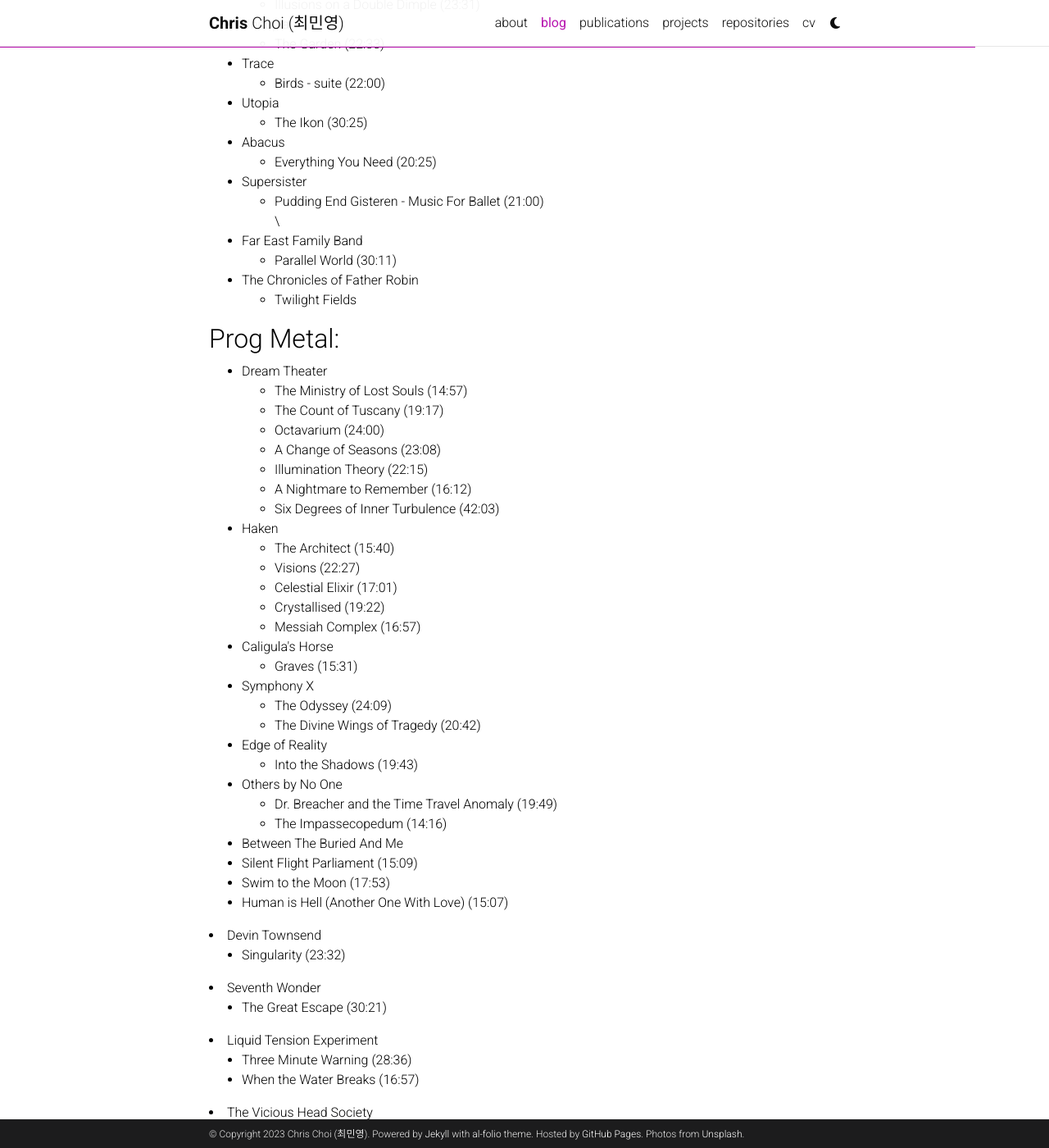
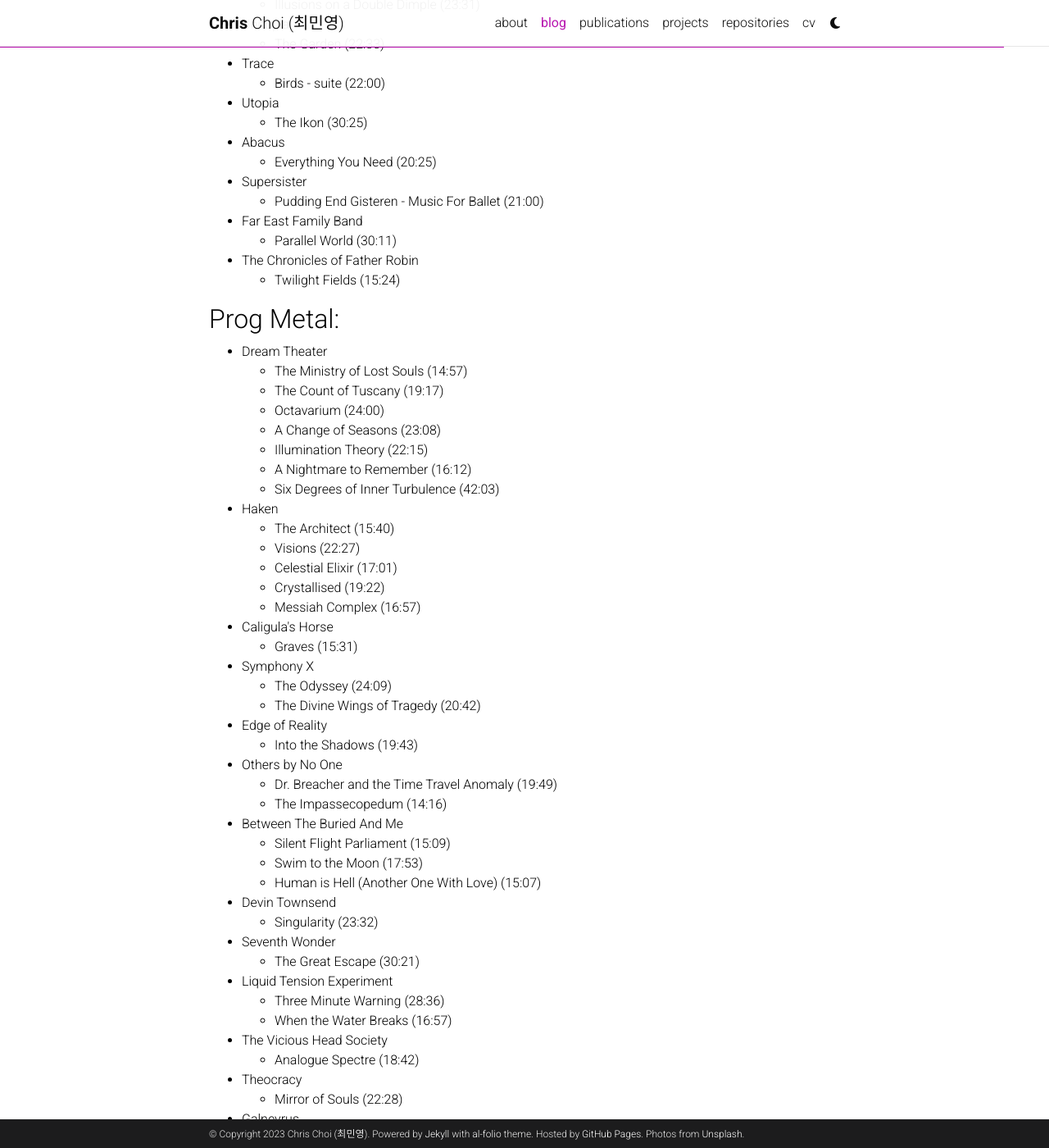
Before and after one commit to benhurtekeste/benhurtekeste.github.io, a Jekyll site: the page built from _posts/2023-12-22-long-songs.md, in a window 1280 px wide and 1400 px high, scrolled down 4955 px. Shown: the whole window at 82% size. Built offline with Jekyll 4.4.1, drawn with Linux system fonts in a browser that asks for light colours; comment, search, counter and statistics services are not loaded; a style sheet for code colours, icons or effects is not loaded; some of the changed text lies outside the part shown.

Commit message:
Edited the blog post

```diff
--- a/_posts/2023-12-22-long-songs.md
+++ b/_posts/2023-12-22-long-songs.md
@@ -291,7 +291,7 @@
 </ul>
 <li>Utopia</li>
 <ul>
-    <li>The Ikon (30:25)</li>
+    <li>The Ikon (30:25) </li>
 </ul>
 <li>Abacus</li>
 <ul>
@@ -299,7 +299,7 @@
 </ul>
 <li>Supersister</li>
 <ul>
-    <li> Pudding End Gisteren - Music For Ballet (21:00) </li>\
+    <li> Pudding End Gisteren - Music For Ballet (21:00) </li>
 </ul>
 <li>Far East Family Band</li>
 <ul>
@@ -307,7 +307,7 @@
 </ul>
 <li>The Chronicles of Father Robin</li>
 <ul>
-    <li>Twilight Fields</li>
+    <li>Twilight Fields (15:24) </li>
 </ul>
 
 </ul>
@@ -351,6 +351,7 @@
     <li> The Impassecopedum (14:16) </li>
 </ul>
 <li>Between The Buried And Me</li>
+<ul>
     <li> Silent Flight Parliament (15:09) </li>
     <li> Swim to the Moon (17:53) </li>
     <li> Human is Hell (Another One With Love) (15:07) </li>
```
Also changed, not shown: other parts of _posts/2023-12-22-long-songs.md (+3 -0 lines).
